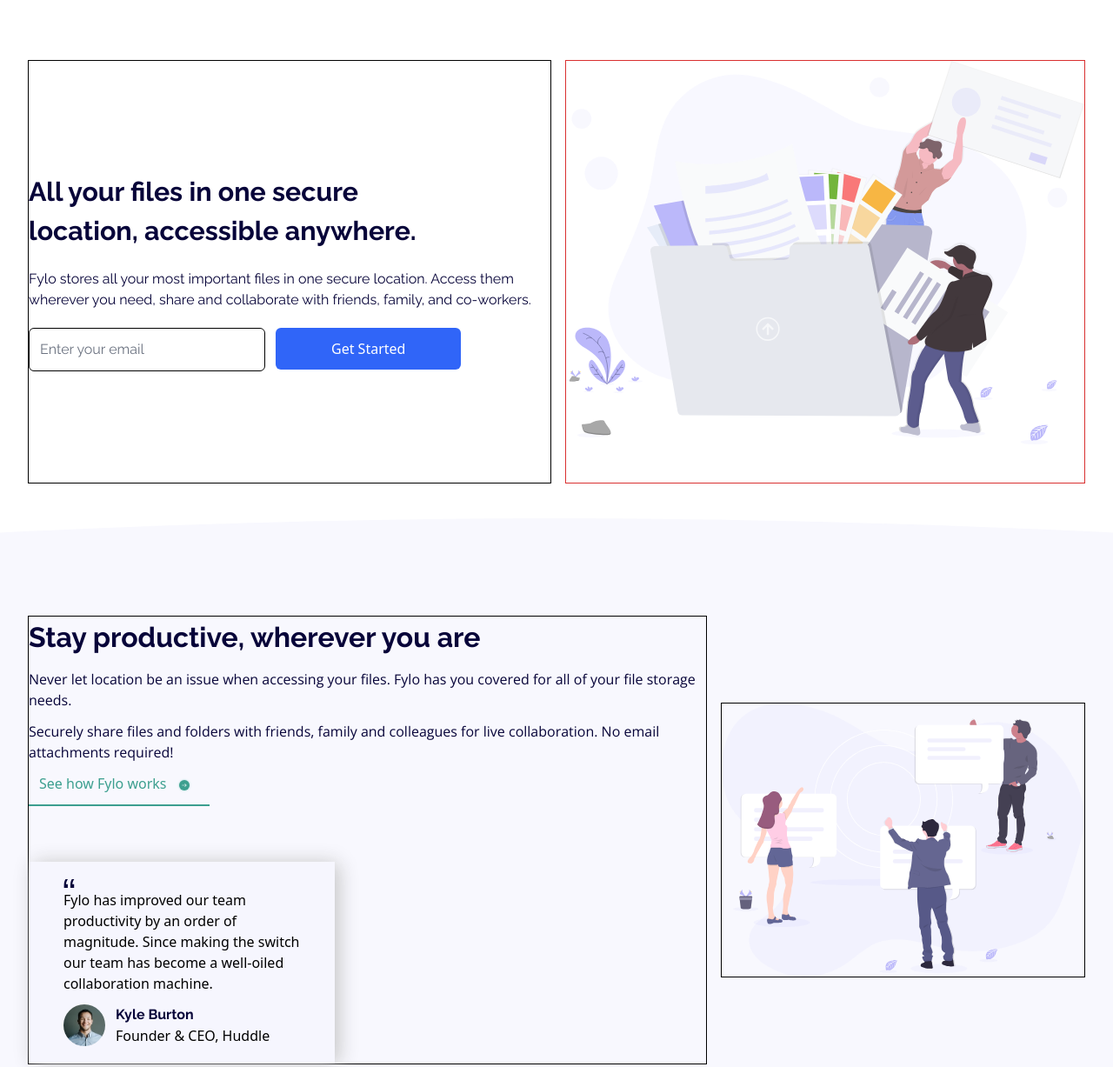
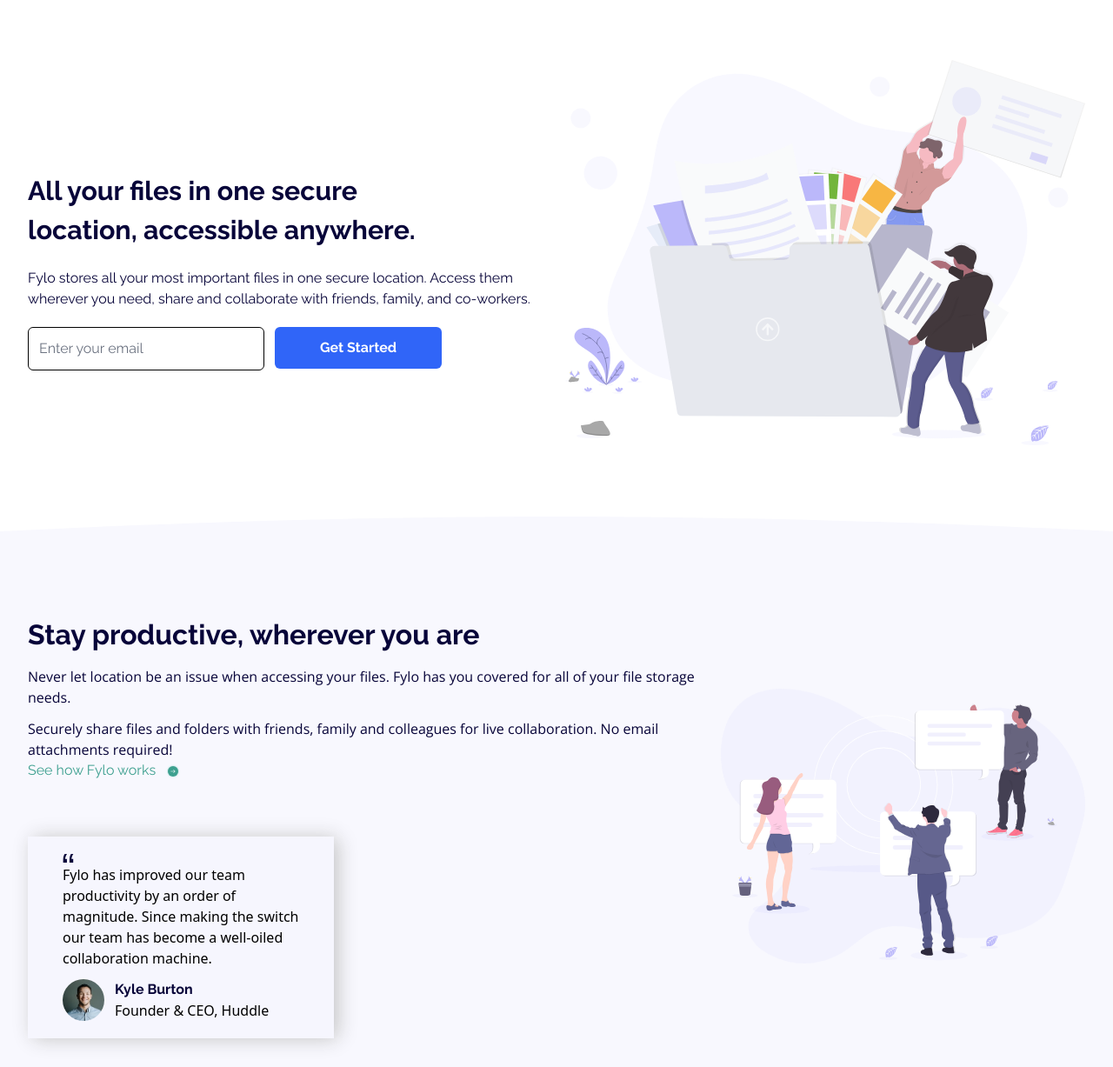
Before and after one commit to primado/flyo-landing-page, a website: page index.html in a window 1280 px wide. Shown: the part 73-1300 px from the top of the page at 87% size. Drawn offline with nearby package versions, Linux system fonts and the light colour scheme.

Commit message:
finished styling app

```diff
--- a/index.html
+++ b/index.html
@@ -34,16 +34,16 @@
     </header>
     <section class="hero 2xl:px-[2em] sm-01:px-[2em] ">
         <div class="hero pt-10 pb-10 gap-4 flex flex-row justify-center sm:flex sm:flex-col-reverse sm-01:flex ">
-            <div class=" flex flex-col hero-text py-[8em] border sm:py-[2em] ">
+            <div class=" flex flex-col hero-text py-[8em]  sm:py-[2em] ">
                 <h1 class="font-raleway text-[1.9em] font-bold text-veryDarkBlue mb-5 sm:text-[2.19em] sm:text-center sm-01:text-[1.59em]">All your files in one secure <div class="hero-h1"> location, accessible anywhere.</div></h1>
                 <p class="text-veryDarkBlue text-[1em] font-raleway font-normal sm:text-center sm:font-medium">Fylo stores all your most important files in one secure location. Access them wherever you need, share and collaborate with friends, family, and co-workers.</p>
                 <form class="mt-5 flex flex-row  justify-start items-start sm:flex sm:flex-col sm:justify-center sm:items-center sm-01:flex sm-01:justify-center sm-01:items-center" action="#">
-                    <input type="email" class="font-raleway font-medium form-input w-[17em] py-3  border border-form_border rounded-md  mr-3 sm:w-[20em] sm:mb-3 sm-01:w-[16em]" placeholder="Enter your email">
-                    <button class="bg-brightBlue text-[#fff] py-3 px-16 rounded-md hover:bg-opacity-90 sm:w-[20em] sm:p-3 sm-01:w-[16em]">Get Started</button>
+                    <input type="email" class="font-raleway font-medium form-input w-[17em] py-3   border-form_border rounded-md  mr-3 sm:w-[20em] sm:mb-3 sm-01:w-[16em]" placeholder="Enter your email">
+                    <button class="bg-brightBlue text-[#fff] font-raleway font-semibold py-3 w-[12em] rounded-md hover:bg-opacity-80 sm:w-[20em] sm:p-3 sm-01:w-[16em]">Get Started</button>
                 </form>
 
             </div>
-            <div class="hero-image border border-[#d93030]">
+            <div class="hero-image">
                 <img class="sm-01:w-[30em]" src="./images/illustration-1.svg" alt="illustration">
             </div>
         </div>
@@ -51,11 +51,11 @@
 
     <section class="bg-bg-curve w-[100%] h-[100%] bg-no-repeat bg-center bg-cover 2xl:px-[2em] sm-01:px-[2em]">
         <div class="container flex gap-4 flex-row justify-between items-center py-[7em]  sm:flex sm:flex-col-reverse sm:justify-center sm:items-center sm-01:flex sm-01:justify-center sm-01:items-center">
-            <div class="text flex flex-col border sm:flex sm:flex-col sm:mt-5 sm:justify-center sm:items-center sm-01:flex sm-01:justify-center sm-01:items-center">
-                <h2 class=" font-raleway font-bold mb-3  text-[2em] text-veryDarkBlue sm:text-center">Stay productive, wherever you are</h2>
-                <p class="font-open_sands mb-3 font-medium text-[1em] text-veryDarkBlue sm:text-center">Never let location be an issue when accessing your files. Fylo has you covered for all of your file storage needs.</p>
-                <p class="font-open_sands font-medium text-[1em] text-veryDarkBlue sm:text-center">Securely share files and folders with friends, family and colleagues for live collaboration. No email attachments required!</p>
-                <a class="text-moderateCyan p-3 border-b-2 w-[13em]" href="#">See how Fylo works
+            <div class="text flex flex-col  sm:flex sm:flex-col sm:mt-5 sm:justify-center sm:items-center sm-01:flex sm-01:justify-center sm-01:items-center">
+                <h2 class=" font-raleway font-bold mb-3  text-[2em] text-veryDarkBlue  sm:text-center">Stay productive, wherever you are</h2>
+                <p class="font-open_sands mb-3 font-medium text-[1em] text-veryDarkBlue   sm:text-center ">Never let location be an issue when accessing your files. Fylo has you covered for all of your file storage needs.</p>
+                <p class="font-open_sands font-medium text-[1em] text-veryDarkBlue  sm:text-center ">Securely share files and folders with friends, family and colleagues for live collaboration. No email attachments required!</p>
+                <a class="text-moderateCyan font-raleway font-medium p-3-b-2 w-[13em]" href="#">See how Fylo works
                     <img class="inline-block ml-2" src="./images/icon-arrow.svg" alt="arrow">
                 </a>
 
@@ -73,7 +73,7 @@
                 </div>
             </div>
 
-            <div class="image border">
+            <div class="image">
                 <img class="w-[30em] sm:w-[25em] sm-01:w-[25em]"  src="./images/illustration-2.svg" alt="illustration">
             </div>
         </div>
@@ -83,11 +83,11 @@
         <div class="container flex flex-row justify-between items-center sm:flex sm:flex-col  sm:justify-center sm:items-center">
             <div class="text w-[35em] sm:w-[w-100%] px-10 py-10 sm:my-5">
                 <h2 class="text-[#fff] font-raleway font-bold text-[2em] mb-3 sm:text-center">Get early access today</h2>
-                <p class="font-open_sands font-medium text-[#fff] sm:text-center sm:px-20 sm:leading-6">It only takes a minute to sign up and our free starter tier is extremely generous. If you have any questions, our support team would be happy to help you.</p>
+                <p class="font-open_sands font-medium text-[#fff] sm:text-center sm:px-12 sm:text-[1.23em] sm:leading-6">It only takes a minute to sign up and our free starter tier is extremely generous. If you have any questions, our support team would be happy to help you.</p>
             </div>
             <form class="flex justify-start items-start flex-col" action="#">
                 <input type="email" class="font-open_sands font-normal  form-input rounded-sm mb-3 border border-[#fff] w-[18em] " placeholder="Enter your email">
-                <button class="font-open_sands font-bold text-[.99em] bg-brightBlue text-[#fff] py-3 w-[12em] rounded-md hover:bg-opacity-90 sm:w-[18em]">Get Started For Free</button>
+                <button class="font-open_sands font-bold text-[.99em] bg-brightBlue text-[#fff] py-3 w-[12em] rounded-md hover:bg-opacity-80 sm:w-[18em]">Get Started For Free</button>
             </form>
         </div>
     </section>
```
Also changed, not shown: dist/output.css.
